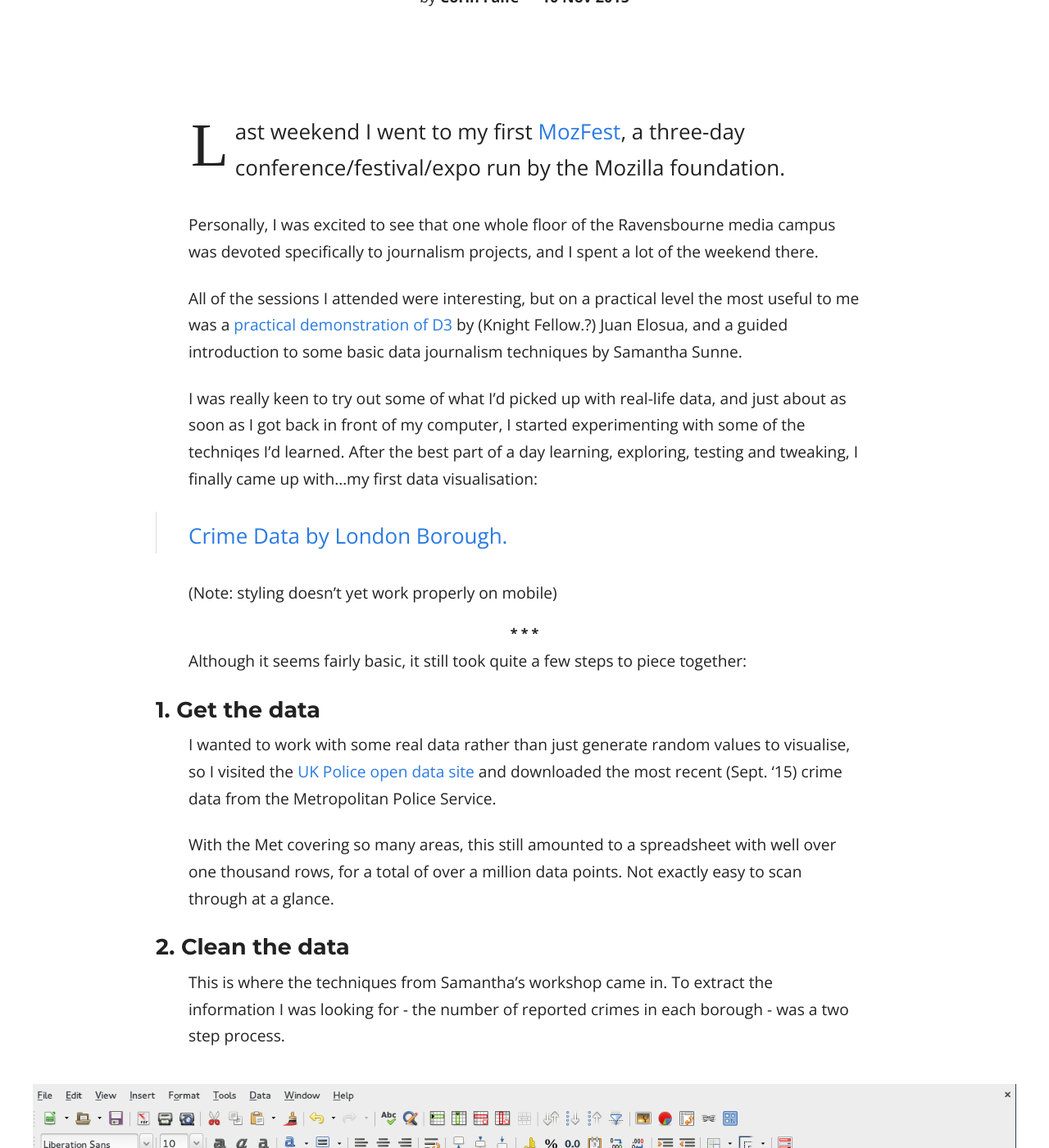
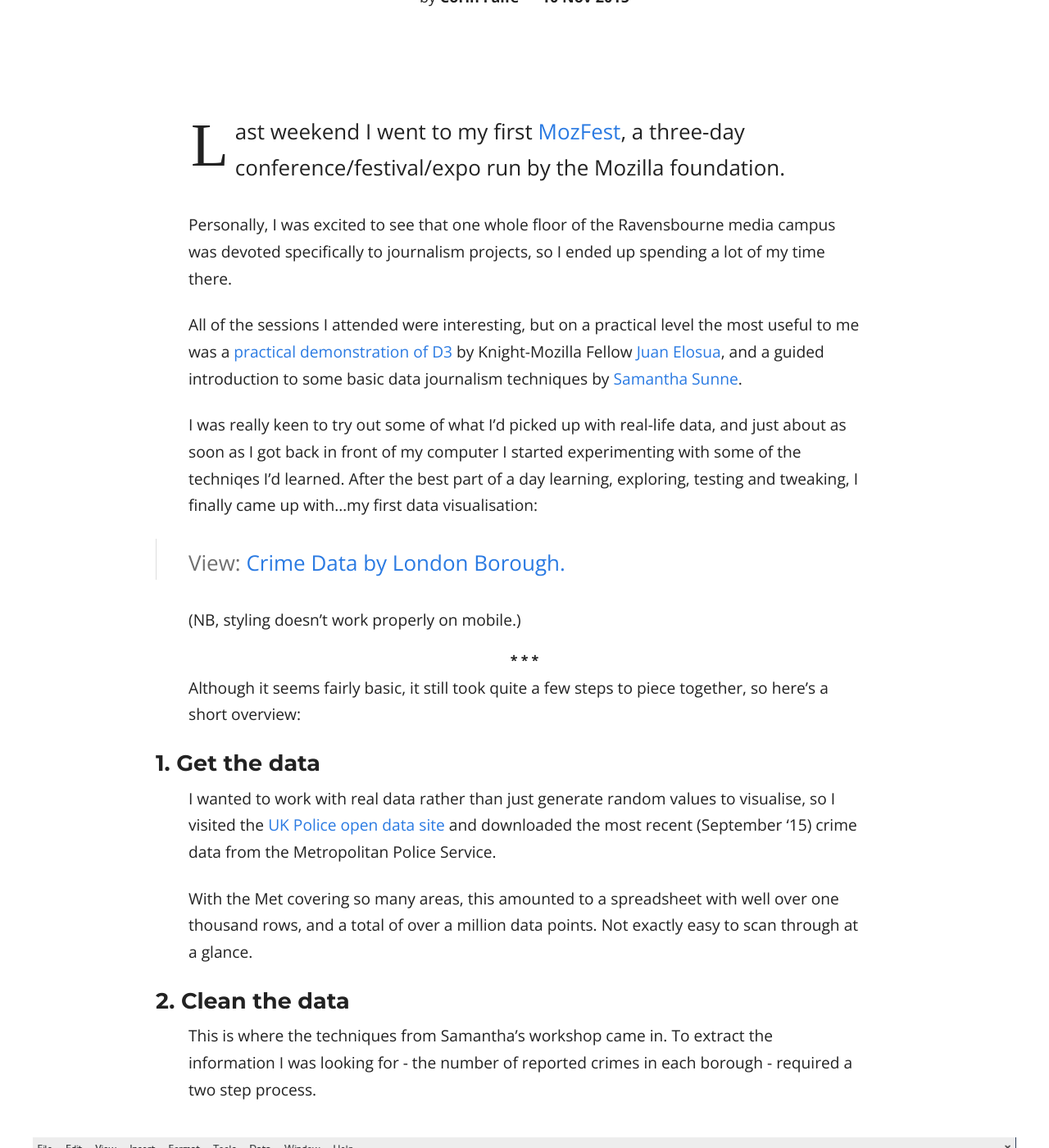
Before and after one commit to infratxt/infratxt.github.io, a Jekyll site: the page built from _posts/2015-11-10-my-first-dataviz.md, in a window 1280 px wide and 1400 px high, scrolled down 316 px. Shown: the whole window at 82% size. Built offline with Jekyll 4.4.1, drawn with Linux system fonts in a browser that asks for light colours; nearby versions of some CDN libraries; some of the changed text lies outside the part shown.

Commit message:
Add Twitter links to My First Dataviz

```diff
--- a/_posts/2015-11-10-my-first-dataviz.md
+++ b/_posts/2015-11-10-my-first-dataviz.md
@@ -8,38 +8,38 @@
 
 Last weekend I went to my first [MozFest][MF], a three-day conference/festival/expo run by the Mozilla foundation.
 
-Personally, I was excited to see that one whole floor of the Ravensbourne media campus was devoted specifically to journalism projects, and I spent a lot of the weekend there.
+Personally, I was excited to see that one whole floor of the Ravensbourne media campus was devoted specifically to journalism projects, so I ended up spending a lot of my time there.
 
-All of the sessions I attended were interesting, but on a practical level the most useful to me was a [practical demonstration of D3][D3] by (Knight Fellow.?) Juan Elosua, and a guided introduction to some basic data journalism techniques by Samantha Sunne.
+All of the sessions I attended were interesting, but on a practical level the most useful to me was a [practical demonstration of D3][D3] by Knight-Mozilla Fellow [Juan Elosua][JE], and a guided introduction to some basic data journalism techniques by [Samantha Sunne][SS].
 
-I was really keen to try out some of what I'd picked up with real-life data, and just about as soon as I got back in front of my computer, I started experimenting with some of the techniqes I'd learned. After the best part of a day learning, exploring, testing and tweaking, I finally came up with...my first data visualisation:
+I was really keen to try out some of what I'd picked up with real-life data, and just about as soon as I got back in front of my computer I started experimenting with some of the techniqes I'd learned. After the best part of a day learning, exploring, testing and tweaking, I finally came up with...my first data visualisation:
 
-> [Crime Data by London Borough.][CLB]
+> View: [Crime Data by London Borough.][CLB]
 
-(Note: styling doesn't yet work properly on mobile)
+(NB, styling doesn't work properly on mobile.)
 
 <div style="text-align: center;margin-bottom:10px;"> <b>* * *</b> </div>
 
-Although it seems fairly basic, it still took quite a few steps to piece together:
+Although it seems fairly basic, it still took quite a few steps to piece together, so here's a short overview:
 
 
 ### 1. Get the data
 
-I wanted to work with some real data rather than just generate random values to visualise, so I visited the [UK Police open data site][UKP] and downloaded the most recent (Sept. '15) crime data from the Metropolitan Police Service.
+I wanted to work with real data rather than just generate random values to visualise, so I visited the [UK Police open data site][UKP] and downloaded the most recent (September '15) crime data from the Metropolitan Police Service.
 
-With the Met covering so many areas, this still amounted to a spreadsheet with well over one thousand rows, for a total of over a million data points. Not exactly easy to scan through at a glance.
+With the Met covering so many areas, this amounted to a spreadsheet with well over one thousand rows, and a total of over a million data points. Not exactly easy to scan through at a glance.
 
 ### 2. Clean the data
 
-This is where the techniques from Samantha's workshop came in. To extract the information I was looking for - the number of reported crimes in each borough - was a two step process.
+This is where the techniques from Samantha's workshop came in. To extract the information I was looking for - the number of reported crimes in each borough - required a two step process.
 
 ![Crime data](/images/crimedata1.png)
 
-In the spreadsheet, each separate incident had its own row in the spreadsheet, but there were no overall totals. To find these, I created a [pivot table][PT], and used the *count* function to find the total number of entries for given criteria.
+In the spreadsheet, each separate incident had its own row but there were no overall totals. To find these, I created a [pivot table][PT], and used the *count* function to find the total number of entries for given criteria.
 
 ![Crime data 2](/images/crimedata2.png)
 
-But because of how the areas were labelled, with each borough was divided into many smaller units identified with a four digit code, the summarized data was still thousands of rows long.
+But because of how the areas were labelled - each borough was divided into many smaller units identified with a four digit code - the summarized data was still thousands of rows long.
 
 To get around this, I created a new column in the original spreadsheet, and filled it by using a formula which copied the previous column, but shifted off the last four characters: `=LEFT(I2, LEN(I2)-4)`
 
@@ -78,7 +78,7 @@
 
 With all of the data I wanted in one object, I used what I'd learned in the Mozilla demonstration, along with a step-by-step [tutorial from D3 inventor Mike Bostock][MD3], to dynamically draw rectangles with a size corresponding to the number of incidents of each type.
 
-Voilà!
+Voilà, my first dataviz!
 
 ![Crime data Hackney](/images/crimedata5.png)
 
```
Also changed, not shown: other parts of _posts/2015-11-10-my-first-dataviz.md (+2 -0 lines).
